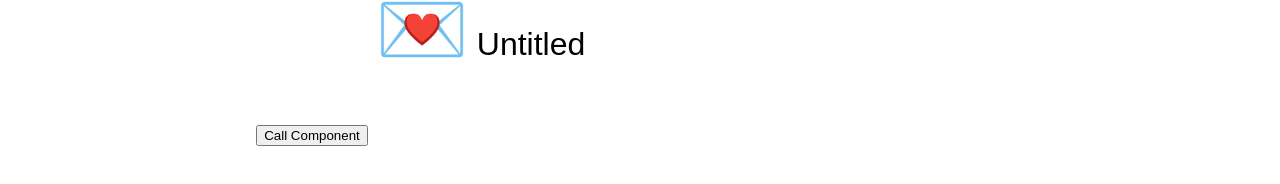
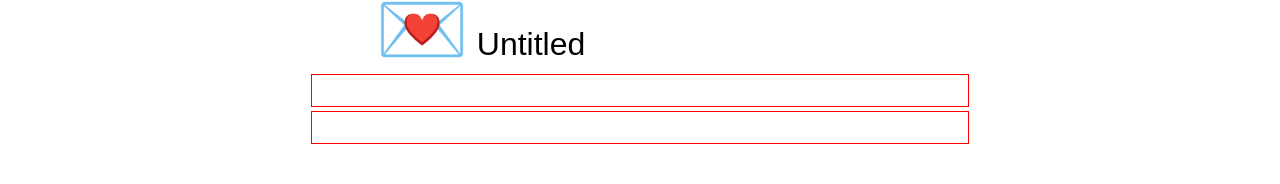
Before and after one commit to madisonlowe/notionish, a React (Create React App) app: page / in a window 1280 px wide. Shown: the part 204-388 px from the top of the page. Built offline with nearby package versions, Linux system fonts and the light colour scheme.

Commit message:
Component call working on keydown.

```diff
--- a/src/components/App/App.tsx
+++ b/src/components/App/App.tsx
@@ -1,4 +1,4 @@
-import { SetStateAction, useState } from "react";
+import { useState } from "react";
 import EditableHeader from "../EditableHeader/EditableHeader";
 import EditableBlock from "../EditableBlock/EditableBlock";
 import "./App.css";
@@ -12,20 +12,25 @@ function App() {
   const [value, setValue] = useState<editableValue>();
   const [components, setComponents] = useState(["Tester"]);
 
-  function addComponent() {
-    setComponents([...components, "Test Component"]);
-  }
-
   return (
     <main className="App">
       <EditableHeader />
-      <EditableBlock value={value} setValue={setValue} />
       <div>
-        <button onClick={addComponent}>Call Component</button>
-        {components.map((item, i) => (
-          <EditableBlock value={value} setValue={setValue} />
+        {components.map(() => (
+          <EditableBlock
+            value={value}
+            setValue={setValue}
+            components={components}
+            setComponents={setComponents}
+          />
         ))}
       </div>
+      <EditableBlock
+        value={value}
+        setValue={setValue}
+        components={components}
+        setComponents={setComponents}
+      />
     </main>
   );
 }
--- a/src/components/EditableBlock/EditableBlock.css
+++ b/src/components/EditableBlock/EditableBlock.css
@@ -1,6 +1,6 @@
 .EditableBlock {
   background-color: transparent;
-  border: 0px;
+  border: 1px solid red;
   outline: none;
   padding: 0.5rem;
   resize: none;
--- a/src/components/EditableBlock/EditableBlock.tsx
+++ b/src/components/EditableBlock/EditableBlock.tsx
@@ -4,10 +4,22 @@ import "./EditableBlock.css";
 type EditableBlockProps = {
   value: any;
   setValue: (value: any) => void;
+  components: any;
+  setComponents: any;
 };
 
-export default function EditableBlock({ value, setValue }: EditableBlockProps) {
+export default function EditableBlock({
+  value,
+  setValue,
+  components,
+  setComponents,
+}: EditableBlockProps) {
   const [editingValue, setEditingValue] = useState(value);
+
+  function addComponent() {
+    setComponents([...components, "Test Component"]);
+  }
+
   function onChange(e: React.ChangeEvent<HTMLTextAreaElement>) {
     setEditingValue(e.target.value);
   }
@@ -26,6 +38,7 @@ export default function EditableBlock({ value, setValue }: EditableBlockProps) {
   function onKeyDown(e: React.KeyboardEvent<HTMLTextAreaElement>) {
     if (e.key === "Enter" || e.key === "Escape") {
       (e.target as HTMLTextAreaElement).blur();
+      addComponent();
     }
   }
 
```
